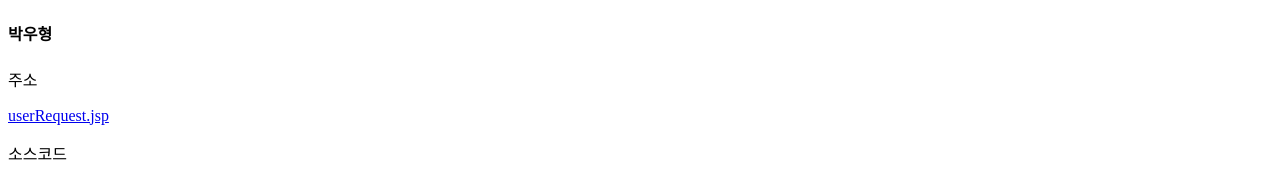
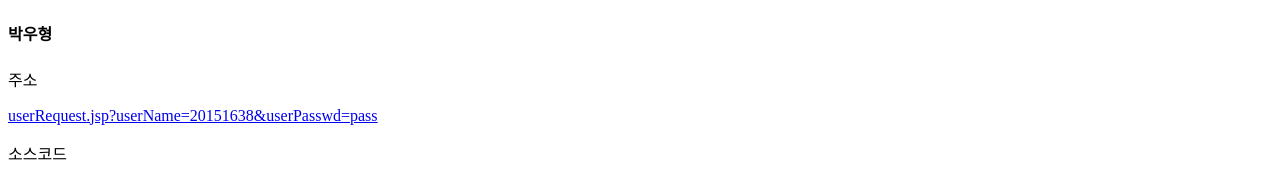
Before and after one commit to qqqa4337/qqqa4337.github.io, a plain HTML site: page homework14.html in a window 1280 px wide. Shown: the top 179 px of the page. Drawn offline with nearby package versions, Linux system fonts and the light colour scheme.

Commit message:
Update homework14.html

```diff
--- a/homework14.html
+++ b/homework14.html
@@ -10,7 +10,7 @@
 <body><header></header><section>
   <h4>박우형</h4>
   <p>주소</p>
-  <a href="http://203.237.142.245/~s20151638/week4/userRequest.jsp" target="_blank">userRequest.jsp</a>
+  <a href="http://203.237.142.245/~s20151638/week4/userRequest.jsp?userName=20151638&userPasswd=pass" target="_blank">userRequest.jsp?userName=20151638&userPasswd=pass</a>
   <p>소스코드</p>
   <picture>
     <source media="(min-width:768px)"srcset="https://qqqa4337.github.io/week4실습소스4.png"/>
```
